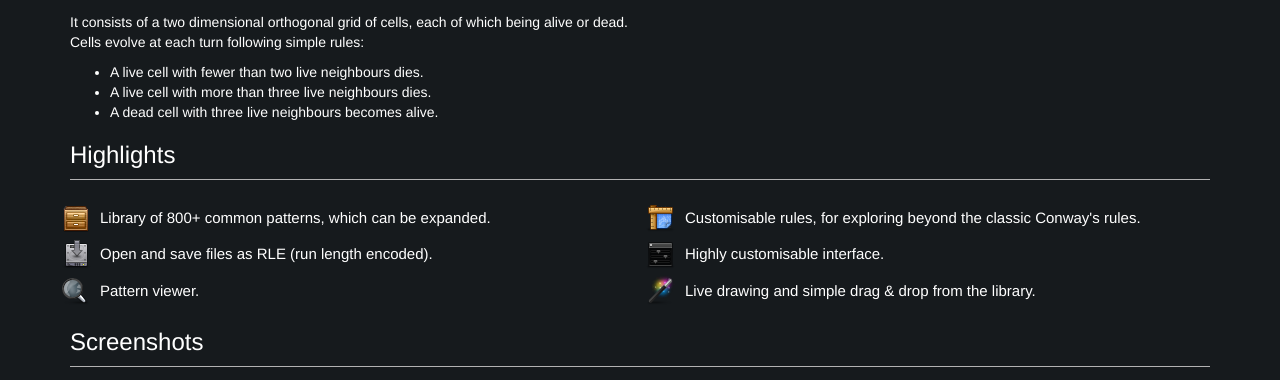
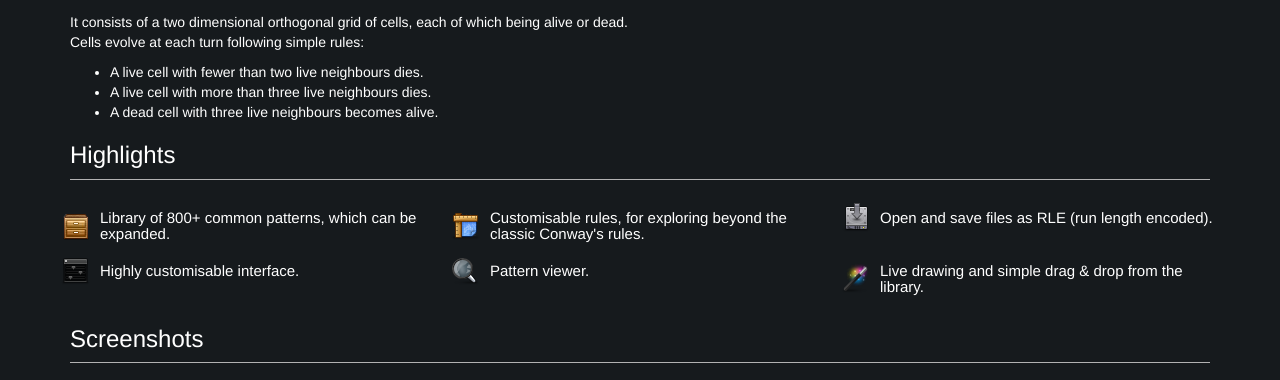
Before and after one commit to macmade/game-of-life.io, a PHP site: page / in a window 1280 px wide. Shown: the part 677-1057 px from the top of the page. Run offline with PHP 8.4, Linux system fonts and the light colour scheme; some libraries are stand-ins or nearby versions.

Commit message:
Highlights

```diff
--- a/index.php
+++ b/index.php
@@ -79,36 +79,34 @@
                 </ul>
                 <h3>Highlights</h3>
                 <div class="row highlights">
-                    <div class="col-sm-6">
+                    <div class="col-sm-4">
                         <h4 class="project-icons project-icons-chest-of-drawers">
                             Library of 800+ common patterns, which can be expanded.
                         </h4>
                     </div>
-                    <div class="col-sm-6">
+                    <div class="col-sm-4">
                         <h4 class="project-icons project-icons-design-blueprint">
                             Customisable rules, for exploring beyond the classic Conway's rules.
                         </h4>
                     </div>
-                </div>
-                <div class="row highlights">
-                    <div class="col-sm-6">
+                    <div class="col-sm-4">
                         <h4 class="project-icons project-icons-hard-disk-installation">
                             Open and save files as RLE (run length encoded).
                         </h4>
                     </div>
-                    <div class="col-sm-6">
+                </div>
+                <div class="row highlights">
+                    <div class="col-sm-4">
                         <h4 class="project-icons project-icons-panel-inspector">
                             Highly customisable interface.
                         </h4>
                     </div>
-                </div>
-                <div class="row highlights">
-                    <div class="col-sm-6">
+                    <div class="col-sm-4">
                         <h4 class="project-icons project-icons-magnifying-glass">
                             Pattern viewer.
                         </h4>
                     </div>
-                    <div class="col-sm-6">
+                    <div class="col-sm-4">
                         <h4 class="project-icons project-icons-wand-magic">
                             Live drawing and simple drag & drop from the library.
                         </h4>
```
